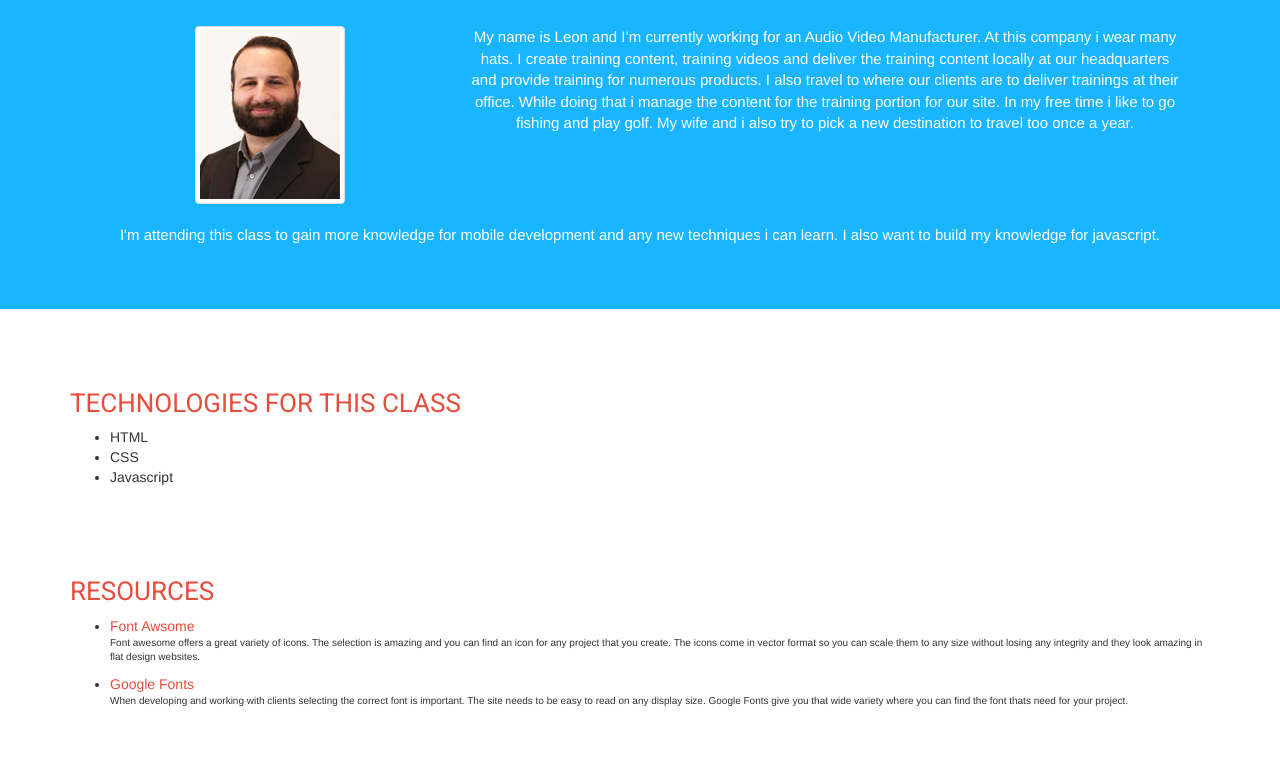
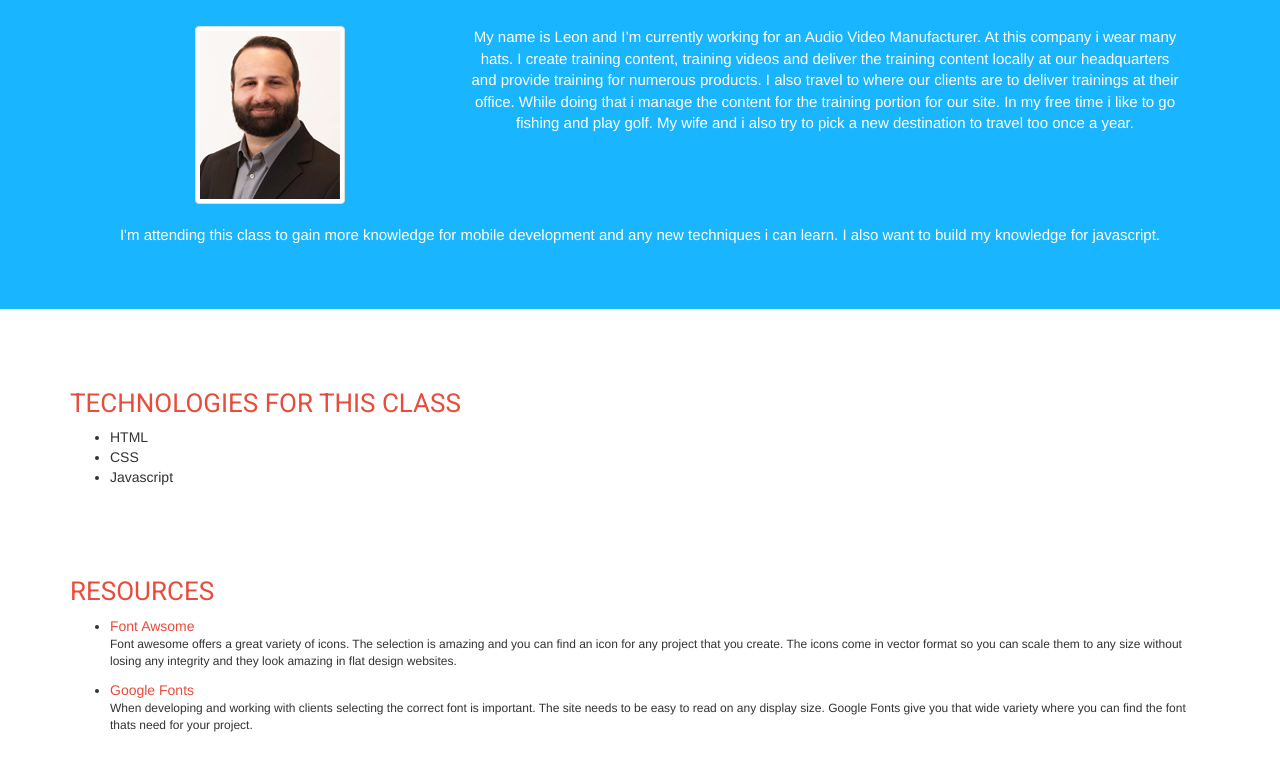
Before and after one commit to pyro7272/CLS-128, a plain HTML site: page Homework 1/index.html in a window 1280 px wide. Shown: the part 141-912 px from the top of the page. Before the commit the page ends 890 px from the top, so only its background shows below. Drawn offline with Linux system fonts and the light colour scheme; a script that the page names is missing.

Commit message:
Update custom.css

```diff
--- a/Homework 1/css/custom.css
+++ b/Homework 1/css/custom.css
@@ -1,11 +1,8 @@
 /* Move down content because we have a fixed navbar that is 50px tall */
 
-
 .jumbotron h1 {
-		font-family:'Roboto', courier, serif;
-
+	font-family: 'Roboto', courier, serif;
 }
-
 
 .jumbotron {
 	text-align: center;
@@ -20,19 +17,18 @@
 
 .jumobtron p {
 	margin-bottom: 30px;
-	font-weight:100;
+	font-weight: 100;
 	padding: 0, 50;
 }
 
-
 .homepage {
-		text-align: left;
-		padding-bottom: 30px;
-		padding-top: 30px;
-
+	text-align: left;
+	padding-bottom: 30px;
+	padding-top: 30px;
 }
 
-.homepage h2, .homepage h3{
+.homepage h2,
+.homepage h3 {
 	color: #e74c3c;
 	font-family: 'Roboto', courier, serif;
 	text-transform: uppercase;
@@ -43,13 +39,12 @@
 }
 
 .homepage p {
-	font-size: 10px;
+	font-size: 12px;
 	font-weight: 100px;
-
 }
 
 .homepage a {
-	color:#e74c3c;
+	color: #e74c3c;
 }
 
 .homepage a:hover {
@@ -57,27 +52,27 @@
 	text-decoration: none;
 	opacity: 10;
 }
+
 .homepage hr {
-	border-top: 1px solid #e74c3c;;
+	border-top: 1px solid #e74c3c;
+	;
 	width: 160px;
 	margin-top: 15px
 }
 
+
 /* responsive styling */
+
 @media (max-width: 1199px) {
-
 	.jumbotron h1 {
 		font-size: 56px;
 		margin-bottom: 30px;
 	}
 }
 
-
 @media (max-width: 991px) {
-
 	.jumbotron h1 {
 		font-size: 44px
-
 	}
 	.jumbotron p {
 		padding: 0 10;
@@ -90,7 +85,6 @@
 	right: 20px;
 }
 
-
 #back-to-top a {
 	color: #333;
 }
```
